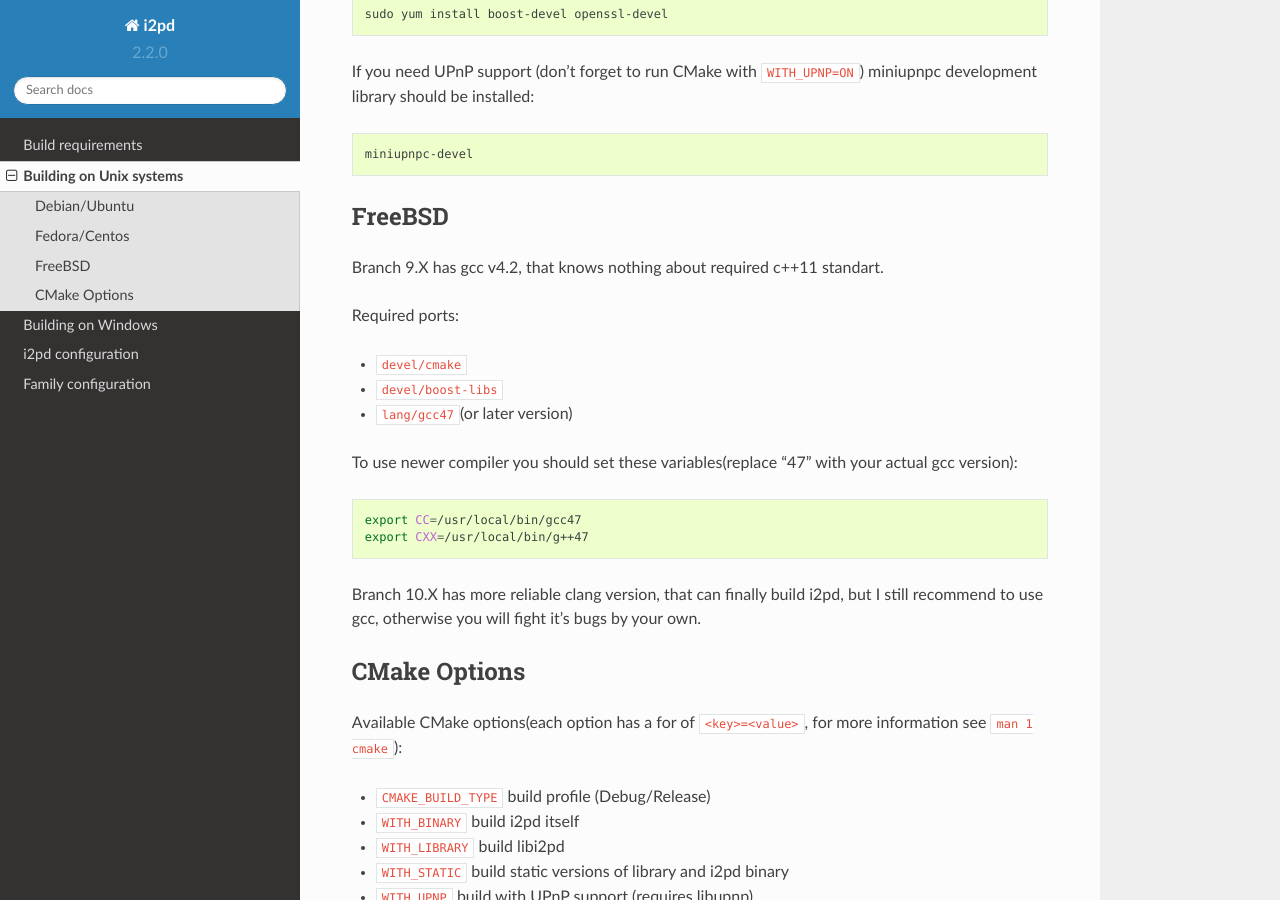
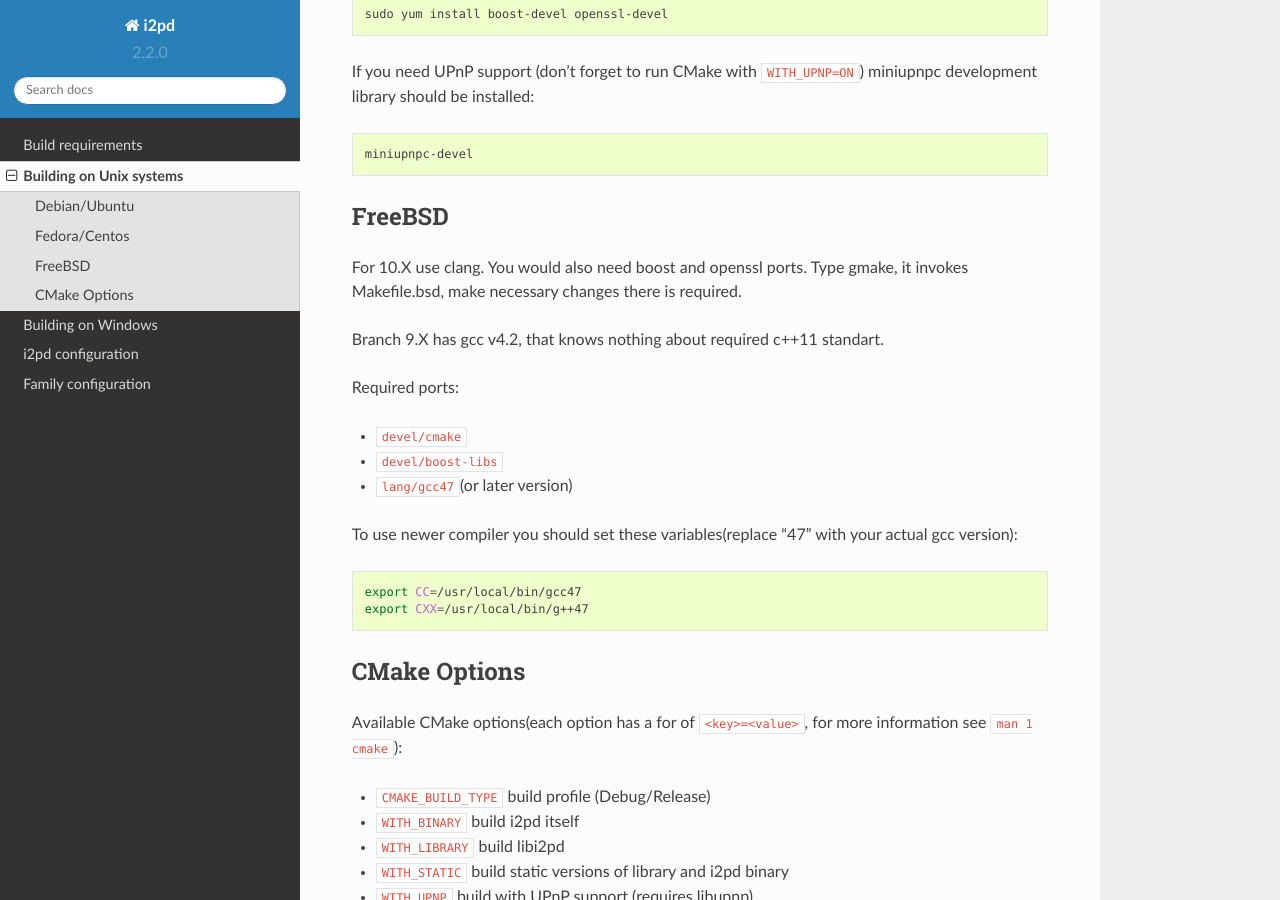
Before and after one commit to PurpleI2P/i2pd, a Sphinx documentation site: the page built from docs/build_notes_unix.md, in a window 1280 px wide and 900 px high, scrolled down 2048 px. Built offline with Sphinx 7.4.7 and the Read the Docs theme 2.0.0, drawn with Linux system fonts in a browser that asks for light colours.

Commit message:
updated FreeBSD instructions

````diff
--- a/docs/build_notes_unix.md
+++ b/docs/build_notes_unix.md
@@ -96,6 +96,9 @@
 FreeBSD
 -------
 
+For 10.X  use clang. You would also need boost and openssl ports.
+Type gmake, it invokes Makefile.bsd, make necessary changes there is required.
+
 Branch 9.X has gcc v4.2, that knows nothing about required c++11 standart.
 
 Required ports:
@@ -109,10 +112,6 @@
 export CC=/usr/local/bin/gcc47
 export CXX=/usr/local/bin/g++47
 ```
-
-Branch 10.X has more reliable clang version, that can finally build i2pd,
-but I still recommend to use gcc, otherwise you will fight it's bugs by
-your own.
 
 CMake Options
 -------------
````
